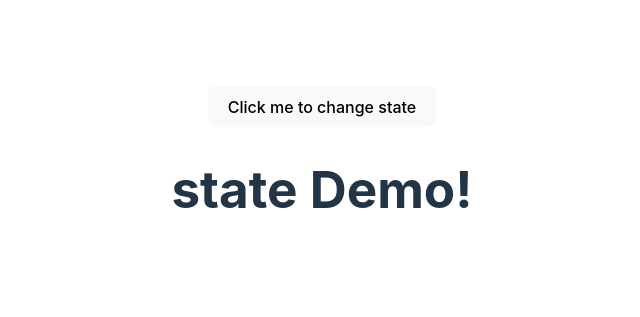
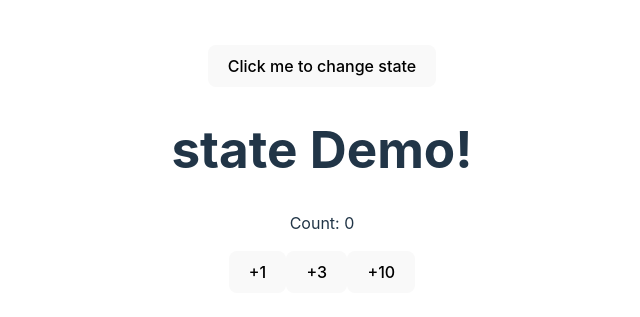
Before and after one commit to Priyanshubelwal17/State-demo, a React (Vite) app: page / in a window 1280 px wide. Shown: the part 231-548 px from the top of the page, without its empty margins (318-958 px from the left). Built offline with nearby package versions, Linux system fonts and the light colour scheme.

Commit message:
Demo React state: no re-render if state value unchanged

```diff
--- a/src/App.jsx
+++ b/src/App.jsx
@@ -12,7 +12,7 @@ function App() {
     <>
       <Dumbo />
       <h1>state Demo!</h1>
-      {/* <Counter /> */}
+      <Counter />
     </>
   )
 }
--- a/src/Counter.jsx
+++ b/src/Counter.jsx
@@ -4,9 +4,13 @@ export default function Counter() {
     const addOne = () => {
         setCount(count + 1)
     }
+    const setToTen = () => {
+        setCount(10)
+    }
 
     const addTHree = () => {
         setCount((currentCount) => currentCount + 1)
+        console.log(count)
         setCount((currentCount) => currentCount + 1)
         setCount((currentCount) => currentCount + 1)
     }
@@ -15,6 +19,7 @@ export default function Counter() {
             <p>Count: {count}</p>
             <button onClick={addOne} >+1</button>
             <button onClick={addTHree} >+3</button>
+            <button onClick={setToTen} >+10</button>
         </div>
     )
 }
```
